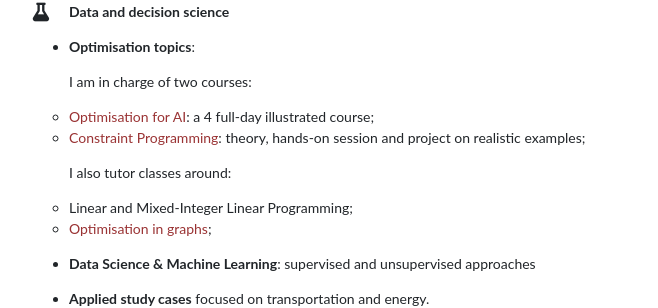
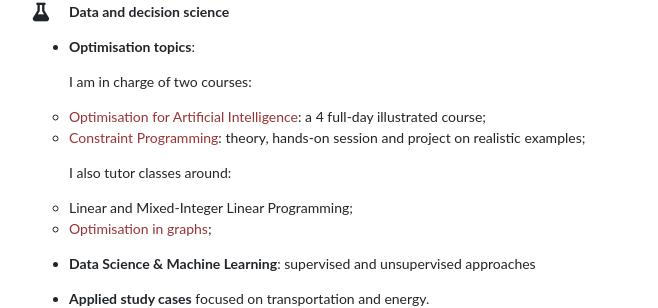
Before and after one commit to xoolive/xoolive.github.io, a Jekyll site: the page built from _pages/teaching.md, in a window 1280 px wide. Shown: the part 446-754 px from the top of the page, without its empty margins (292-950 px from the left). Built offline with Jekyll 4.4.1, drawn with Linux system fonts in a browser that asks for light colours; nearby versions of some CDN libraries; some web fonts are replaced; a script that is not in the unit is left out.

Commit message:
minor edit

```diff
--- a/_pages/teaching.md
+++ b/_pages/teaching.md
@@ -31,7 +31,7 @@ I regularly visit [ISAE SUPAERO](https://www.isae-supaero.fr/en/) (Toulouse camp
 
   I am in charge of two courses:
 
-  - [Optimisation for AI](/optim4ai): a 4 full-day illustrated course;
+  - [Optimisation for Artificial Intelligence](/optim4ai): a 4 full-day illustrated course;
   - [Constraint Programming](/constraints): theory, hands-on session and project on realistic examples;
 
   I also tutor classes around:
```
